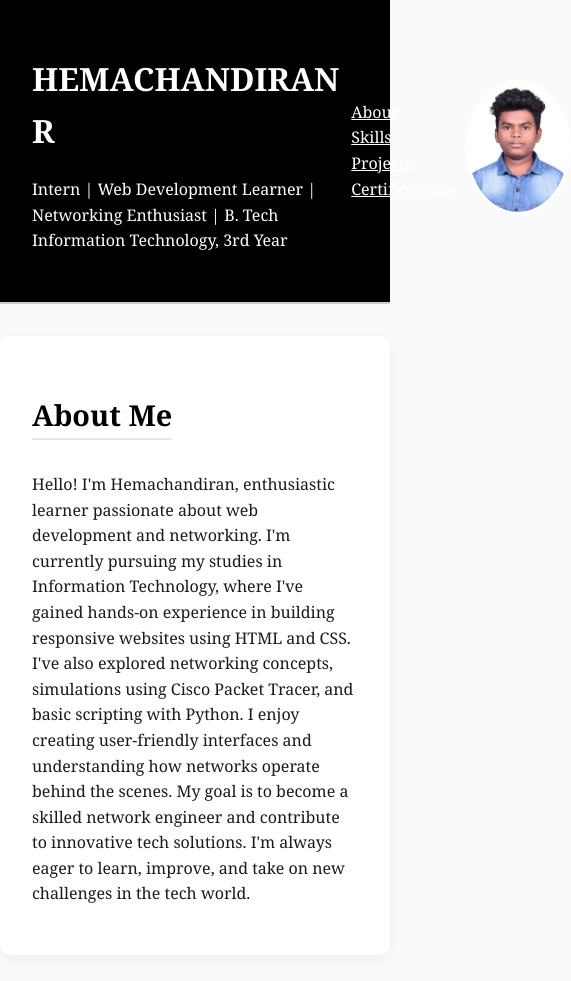
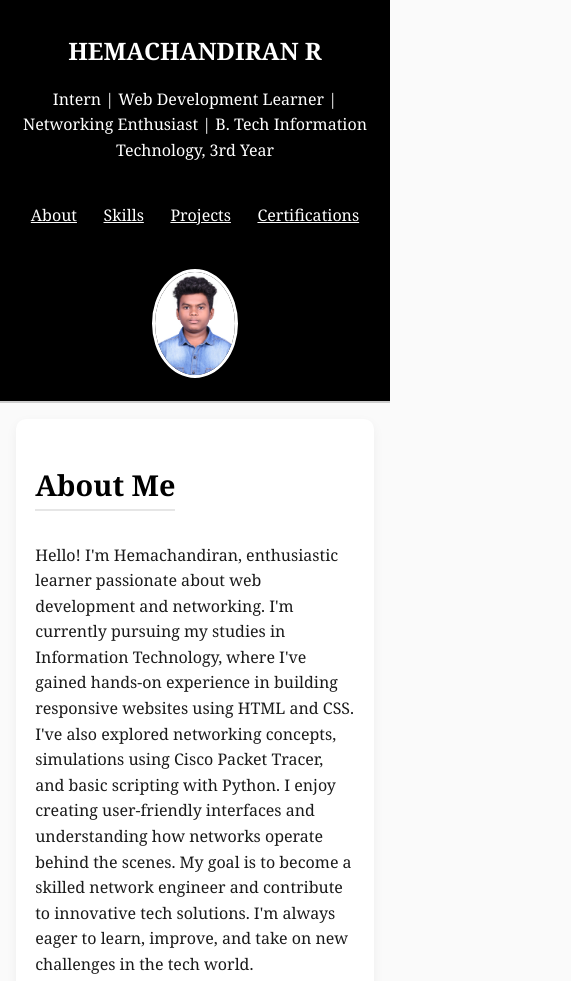
Before and after one commit to hema-chandiran07/CODSOFT, a plain HTML site: page index.html in a window 390 px wide. Shown: the top 981 px of the page, 571 px wide, since content can reach past the window. Drawn offline with Linux system fonts and the light colour scheme.

Commit message:
Responsive layout added for mobile

```diff
--- a/assets/Css/style.css
+++ b/assets/Css/style.css
@@ -91,3 +91,62 @@ footer a {
 footer a:hover {
   text-decoration: underline;
 }
+/* ========== Responsive Design for Mobile ========== */
+@media (max-width: 768px) {
+  header {
+    flex-direction: column;
+    text-align: center;
+    padding: 1rem;
+  }
+
+  .header-right {
+    margin-top: 1rem;
+  }
+
+  .header-right img {
+    width: 80px;
+    margin-top: 1rem;
+  }
+
+  nav {
+    margin-top: 1rem;
+  }
+
+  nav a {
+    display: inline-block;
+    margin: 0.5rem 0.7rem;
+    font-size: 1rem;
+  }
+
+  section {
+    margin: 1rem;
+    padding: 1.2rem;
+  }
+
+  h1 {
+    font-size: 1.5rem;
+  }
+
+  p {
+    font-size: 1rem;
+  }
+
+  ul {
+    padding-left: 1rem;
+  }
+
+  .project-card {
+    padding: 1rem;
+    font-size: 0.95rem;
+  }
+
+  footer {
+    padding: 1.5rem 1rem;
+    font-size: 0.85rem;
+  }
+
+  footer p, footer a {
+    display: block;
+    margin: 0.3rem 0;
+  }
+}
--- a/index.html
+++ b/index.html
@@ -58,7 +58,9 @@ My goal is to become a skilled network engineer and contribute to innovative tec
         </ul>
     </section>
     <footer>
-        <p>📫<a href="mailto:hemachandiranr07@gmail.com">hemachandiranr07@gmail.com</a> | <a href="www.linkedin.com/in/hemachandiran-r-1a883334b">🔗LinkedIn</a> | <a href="assets/RESUME/HEMACHANDIRAN_Resume .pdf" class="resume-button" download>📄 Click to download Resume</a></p>
+        <p>📫<a href="mailto:hemachandiranr07@gmail.com">hemachandiranr07@gmail.com</a> | <a href="https://www.linkedin.com/in/hemachandiran-r-1a883334b" target="_blank">🔗LinkedIn</a>
+ | <<a href="assets/RESUME/HEMACHANDIRAN_Resume.pdf" class="resume-button" download>📄 Click to download Resume</a>
+</p>
          <p class="copyright">© 2025 Hemachandiran R | All rights reserved.</p>
      </footer>
 </body>
```
